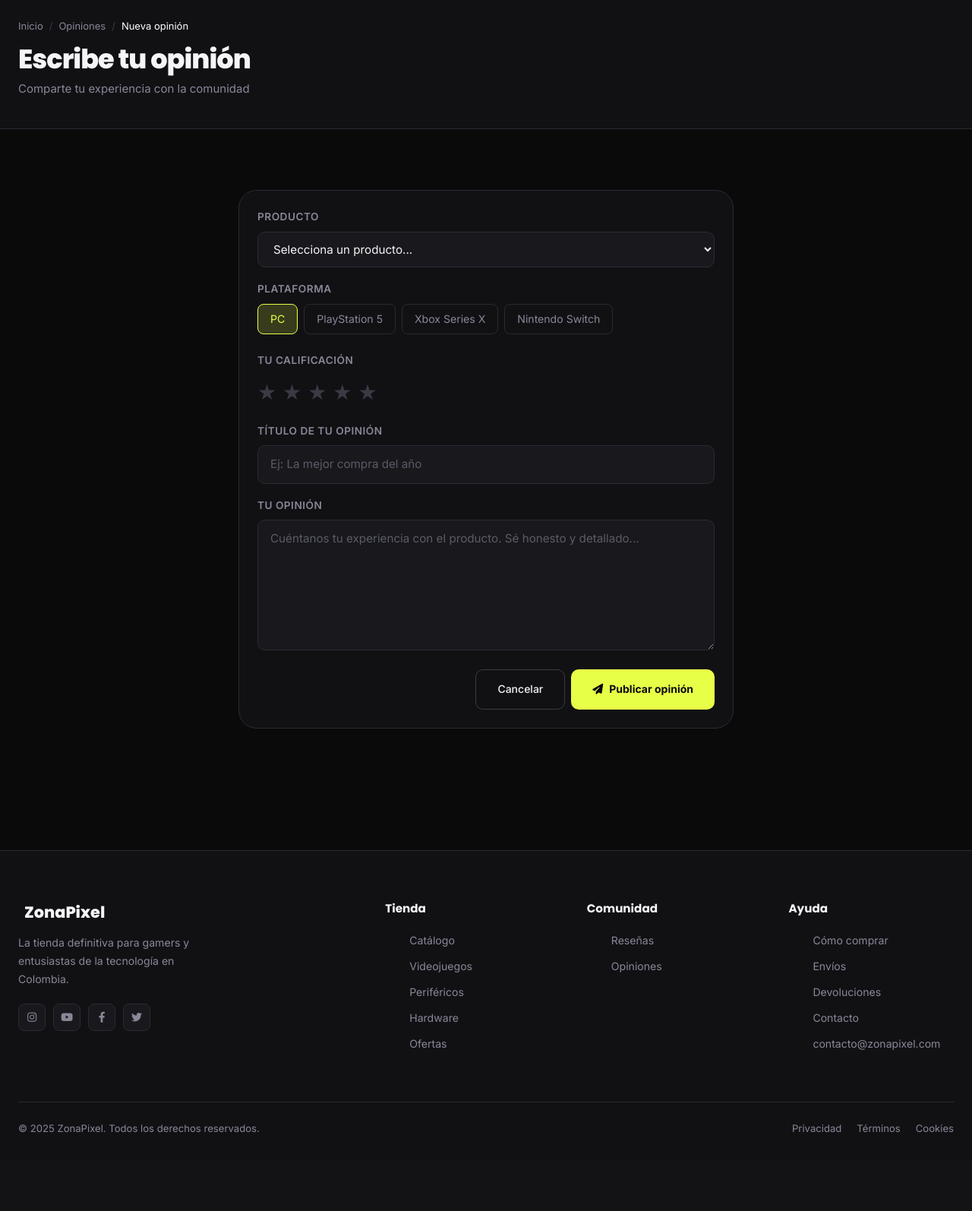
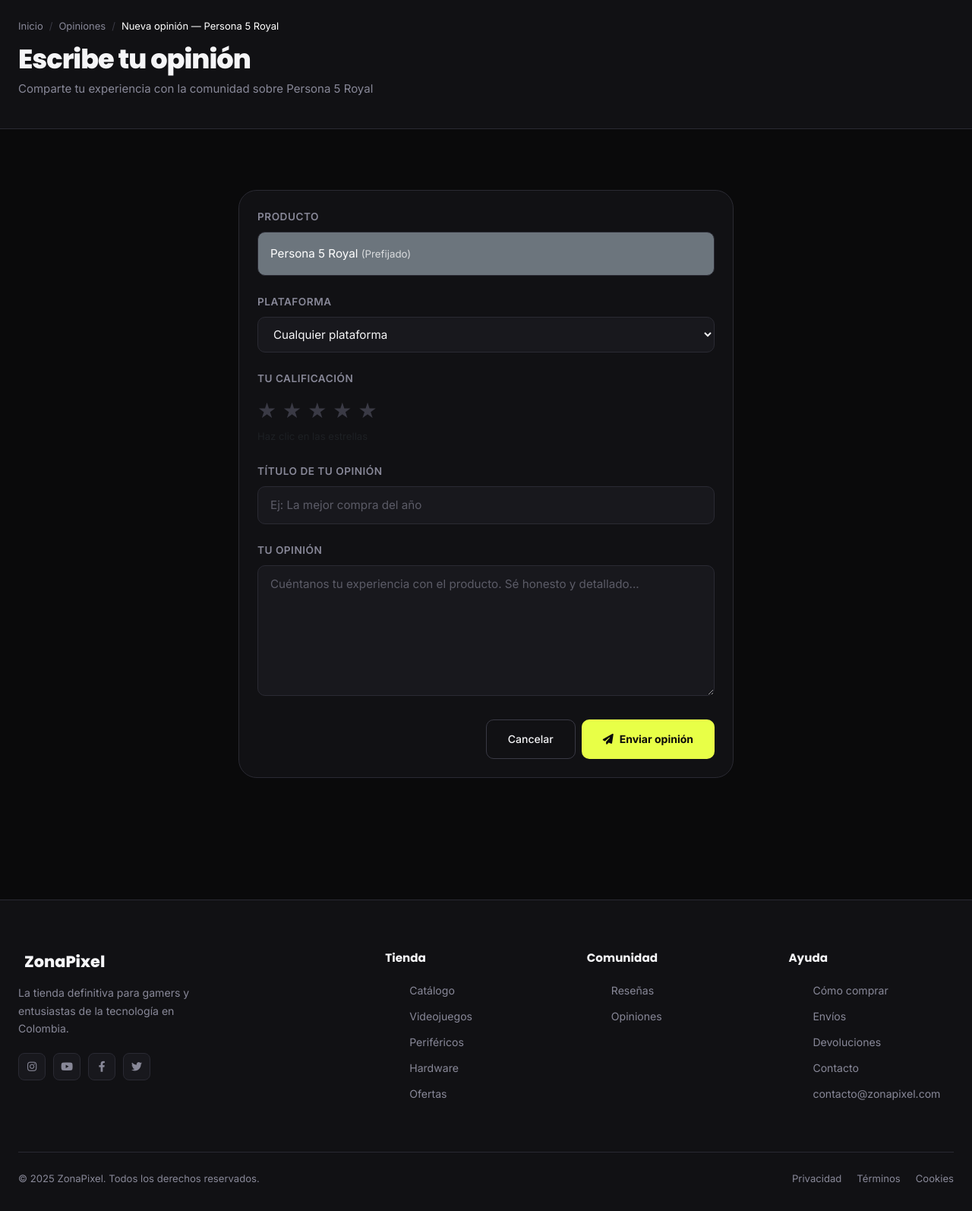
Before and after one commit to MillerMora/ZonaPixelStore, a PHP site: page /views/nueva-opinion.php?id=82 in a window 1280 px wide. Shown: the part 64-1658 px from the top of the page at 76% size. Before the commit the page ends 1555 px from the top, so only its background shows below. Run offline with PHP 8.4, Linux system fonts and the light colour scheme; the visitor is signed in with stand-in values (Sample User, id 1); data comes from the database, SQL or seed files in the repository.

Commit message:
se añadio funcionalidad a crear una opinion

```diff
--- a/views/nueva-opinion.php
+++ b/views/nueva-opinion.php
@@ -1,24 +1,59 @@
 <?php
 /**
- * Formulario de nueva opinión (demo): selectores estáticos y widget de estrellas #starRating.
+ * Formulario dinámico de nueva opinión pública.
+ * Soporta ?id=PRODUCTO (prefill read-only) o acceso directo (dropdown completo).
  */
 session_start();
-$logueo = null;
-if (isset($_SESSION['rol'])){
-  $logueo = $_SESSION['rol'];
+
+$logueo = $_SESSION['rol'] ?? null;
+
+// Redirect si no logueado
+if (!$logueo) {
+    $_SESSION['index_login_error'] = 'Debes iniciar sesión para enviar opiniones.';
+    header('Location: ../login.php');
+    exit;
 }
+
+// Sanitize product ID
+$producto_id = isset($_GET['id']) ? (int) $_GET['id'] : 0;
+$producto = null;
+$productos_query = null;
+
+require_once __DIR__ . '/php/conexion/conexion.php';
+require_once __DIR__ . '/php/productos/productoModel.php';
+require_once __DIR__ . '/php/plataformas/plataformaModel.php';
+
+$plataformas_result = consultar_plataformas();
+
+if ($producto_id > 0) {
+    $producto = consultar_producto_id($producto_id);
+    if (!$producto) {
+        $_SESSION['error'] = 'Producto no encontrado.';
+        header('Location: ../catalogo.php');
+        exit;
+    }
+} else {
+    $productos_result = consultar_productos();
+}
+
+$plataformas = consultar_plataformas(); // Dinámicas
+
+// Mensajes flash
+$success = $_SESSION['success'] ?? null;
+$error = $_SESSION['error'] ?? null;
+unset($_SESSION['success'], $_SESSION['error']);
 ?>
 <!DOCTYPE html>
 <html lang="es">
 <head>
-  <meta charset="UTF-8" /><meta name="viewport" content="width=device-width, initial-scale=1.0" />
-  <title>Nueva Opinión — ZonaPixel</title>
+  <meta charset="UTF-8" />
+  <meta name="viewport" content="width=device-width, initial-scale=1.0" />
+  <title><?= $producto ? htmlspecialchars($producto['nombre']) . ' — ' : '' ?>Nueva Opinión — ZonaPixel</title>
   <link href="https://cdn.jsdelivr.net/npm/bootstrap@5.3.3/dist/css/bootstrap.min.css" rel="stylesheet" />
   <link rel="stylesheet" href="../css/style.css" />
   <link rel="stylesheet" href="https://cdnjs.cloudflare.com/ajax/libs/font-awesome/6.4.0/css/all.min.css" />
 </head>
 <body>
-
 <?php
 if ($logueo === 1){
   include './plantillas/navbar_admin.php';
@@ -26,51 +61,69 @@
   include './plantillas/navbar_user.php';
 } else {
   include './plantillas/navbar_publico.php';
-
 }
 ?>
 
-<!-- Hero y bloque de formulario (sin action a back-end en esta maqueta) -->
+<?php if ($success): ?>
+<div class="alert alert-success alert-dismissible fade show container mt-3" role="alert">
+  <?= htmlspecialchars($success) ?>
+  <button type="button" class="btn-close" data-bs-dismiss="alert"></button>
+</div>
+<?php endif; ?>
+
+<?php if ($error): ?>
+<div class="alert alert-danger alert-dismissible fade show container mt-3" role="alert">
+  <?= htmlspecialchars($error) ?>
+  <button type="button" class="btn-close" data-bs-dismiss="alert"></button>
+</div>
+<?php endif; ?>
+
 <div class="page-hero py-4">
   <div class="container">
     <div class="breadcrumb-nav">
-      <a href="../index.html">Inicio</a><span>/</span><a href="opiniones.html">Opiniones</a><span>/</span><span class="text-white">Nueva opinión</span>
+      <a href="../index.php">Inicio</a><span>/</span><a href="./opiniones.php">Opiniones</a><span>/</span><span class="text-white">Nueva opinión<?= $producto ? ' — ' . htmlspecialchars($producto['nombre']) : '' ?></span>
     </div>
     <h1 class="page-hero-title">Escribe tu opinión</h1>
-    <p class="page-hero-sub">Comparte tu experiencia con la comunidad</p>
+    <p class="page-hero-sub">Comparte tu experiencia con la comunidad<?= $producto ? ' sobre ' . htmlspecialchars($producto['nombre']) : '' ?></p>
   </div>
 </div>
 
 <section class="section-gap">
   <div class="container" style="max-width:700px">
+    <form method="POST" action="php/opiniones/crear_opinion_publica.php<?= $producto_id > 0 ? '?producto_id=' . $producto_id : '' ?>">
       <div class="p-4" style="background:var(--surface); border:1px solid var(--border); border-radius:var(--radius-xl);">
 
-      <div class="form-field">
+        <!-- Producto -->
+        <div class="form-field mb-4">
           <label>Producto</label>
-        <select class="form-input cursor-pointer">
-          <option value="">Selecciona un producto...</option>
-          <option>Baldur's Gate 3</option>
-          <option>Zelda: Tears of the Kingdom</option>
-          <option>Alan Wake 2</option>
-          <option>Resident Evil 4 Remake</option>
-          <option>Spider-Man 2</option>
-          <option>Logitech G Pro X Superlight 2</option>
-          <option>HyperX Alloy Origins TKL</option>
-          <option>Otro...</option>
+          <?php if ($producto): ?>
+            <input type="hidden" name="producto_id" value="<?= $producto_id ?>">
+            <div class="form-input bg-secondary text-white p-3" style="pointer-events: none;">
+              <?= htmlspecialchars($producto['nombre']) ?> <small class="opacity-75">(Prefijado)</small>
+            </div>
+          <?php else: ?>
+            <select name="producto_id" class="form-input cursor-pointer" required>
+              <option value="">Seleccionar producto...</option>
+              <?php while ($fila = mysqli_fetch_assoc($productos_result ?? [])): ?>
+                <option value="<?= $fila['id_producto'] ?>"><?= htmlspecialchars($fila['nombre']) ?></option>
+              <?php endwhile; ?>
+            </select>
+          <?php endif; ?>
+        </div>
+
+        <!-- Plataforma -->
+        <div class="form-field mb-4">
+          <label>Plataforma</label>
+          <select name="plataforma_id" class="form-input cursor-pointer">
+            <option value="">Cualquier plataforma</option>
+            <?php while ($plat = mysqli_fetch_assoc($plataformas_result)): ?>
+              <option value="<?= $plat['id_plataforma'] ?>"><?= htmlspecialchars($plat['nombre']) ?></option>
+            <?php endwhile; ?>
           </select>
         </div>
 
-      <div class="form-field">
-        <label>Plataforma</label>
-        <div class="option-chips mt-0">
-          <button class="option-chip active">PC</button>
-          <button class="option-chip">PlayStation 5</button>
-          <button class="option-chip">Xbox Series X</button>
-          <button class="option-chip">Nintendo Switch</button>
-        </div>
-      </div>
-
-      <div class="form-field">
+        <!-- Calificación (JS stars) -->
+        <div class="form-field mb-4">
           <label>Tu calificación</label>
           <div class="d-flex gap-2 mt-1 fs-28" style="color:var(--border-light)" id="starRating">
             <span class="cursor-pointer" data-val="1">★</span>
@@ -79,31 +132,61 @@
             <span class="cursor-pointer" data-val="4">★</span>
             <span class="cursor-pointer" data-val="5">★</span>
           </div>
+          <input type="hidden" name="calificacion" id="ratingValue" value="" min="1" max="5" required />
+          <small class="text-muted">Haz clic en las estrellas</small>
         </div>
 
-      <div class="form-field">
+        <!-- Título -->
+        <div class="form-field mb-4">
           <label>Título de tu opinión</label>
-        <input type="text" class="form-input" placeholder="Ej: La mejor compra del año" />
+          <input type="text" name="titulo" class="form-input" placeholder="Ej: La mejor compra del año" required maxlength="100" />
         </div>
 
-      <div class="form-field">
+        <!-- Contenido -->
+        <div class="form-field mb-4">
           <label>Tu opinión</label>
-        <textarea class="form-input resize-vertical" rows="6" placeholder="Cuéntanos tu experiencia con el producto. Sé honesto y detallado..."></textarea>
+          <textarea name="contenido" class="form-input resize-vertical" rows="6" placeholder="Cuéntanos tu experiencia con el producto. Sé honesto y detallado..." required maxlength="2000"></textarea>
         </div>
 
         <div class="d-flex gap-2 justify-content-end mt-2">
-        <a href="./opiniones.html" class="btn-secondary d-inline-flex align-items-center gap-2 text-decoration-none">Cancelar</a>
-        <button class="btn-primary"><i class="fas fa-paper-plane"></i> Publicar opinión</button>
+          <a href="<?= $producto ? './producto.php?id=' . $producto_id : './opiniones.php' ?>" class="btn-secondary d-inline-flex align-items-center gap-2 text-decoration-none">Cancelar</a>
+          <button type="submit" class="btn-primary d-inline-flex align-items-center gap-2">
+            <i class="fas fa-paper-plane"></i> Enviar opinión
+          </button>
         </div>
       </div>
+    </form>
   </div>
 </section>
 
-<?php
-  include './plantillas/footer.php';
-?>
+<?php include './plantillas/footer.php'; ?>
 
 <script type="module" src="../js/main.js"></script>
+<!-- Star rating JS (asumir modules/starRating.js maneja #starRating y #ratingValue) -->
 <script src="https://cdn.jsdelivr.net/npm/bootstrap@5.3.3/dist/js/bootstrap.bundle.min.js"></script>
+
+<script>
+// Star rating handler (fallback si module no lo hace)
+document.addEventListener('DOMContentLoaded', function() {
+  const stars = document.querySelectorAll('#starRating span');
+  const ratingInput = document.getElementById('ratingValue');
+
+  stars.forEach((star, index) => {
+    star.addEventListener('click', () => {
+      const val = index + 1;
+      ratingInput.value = val;
+      stars.forEach((s, i) => {
+        s.style.color = i < val ? 'var(--accent-strong)' : 'var(--border-light)';
+      });
+    });
+    star.addEventListener('mouseover', () => {
+      stars.forEach((s, i) => {
+        s.style.color = i < index + 1 ? 'var(--accent-strong)' : 'var(--border-light)';
+      });
+    });
+  });
+  stars[0].dispatchEvent(new Event('mouseover')); // Hover inicial
+});
+</script>
 </body>
 </html>
--- a/views/producto.php
+++ b/views/producto.php
@@ -183,7 +183,7 @@
             <h2 class="section-title">Opiniones de usuarios</h2>
           </div>
           <?php if ($logueo): ?>
-            <a href="#" class="btn-primary text-decoration-none">
+            <a href="./nueva-opinion.php?id=<?=  $producto_id ?>" class="btn-primary text-decoration-none">
               <i class="fas fa-pen"></i> Escribir opinión
             </a>
             <?php endif; ?>
```
Also changed, not shown: views/php/opiniones/actualizar_opiniones.php (+8 -4 lines), views/php/opiniones/crear_opinion_publica.php (added, +59 -0 lines), views/php/opiniones/opinionModel.php (+34 -4 lines). Lines whose indentation alone changed are shown as unchanged.
